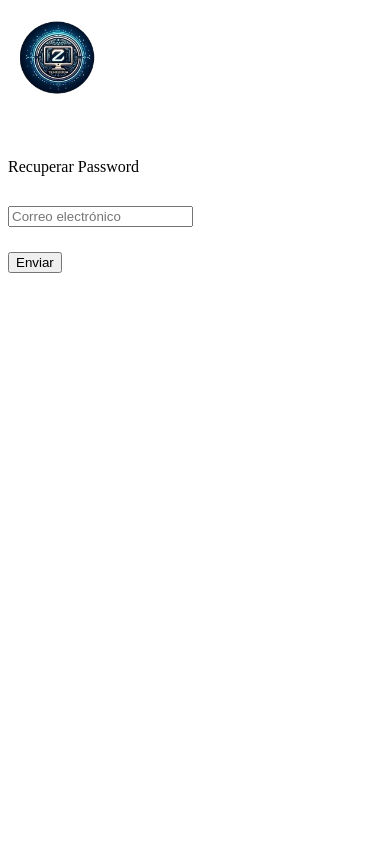
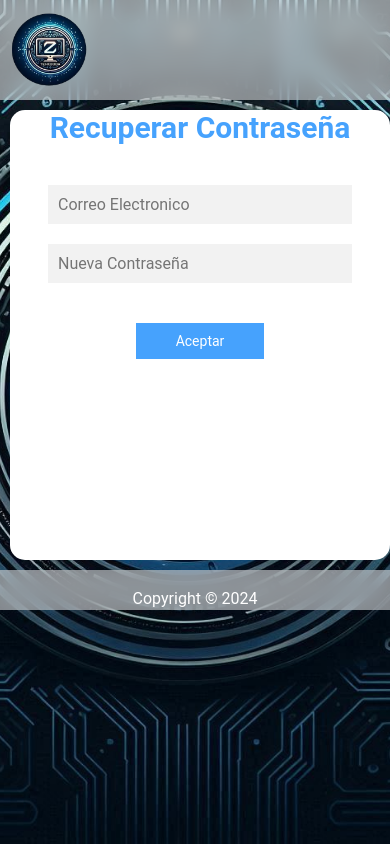
Before and after one commit to Mamorenobob/TecnoODA-2024-2875232, a PHP site: the page made by View/RecuperarContraseña.php in a window 390 px wide. Run offline with PHP 8.4, Linux system fonts and the light colour scheme.

Commit message:
Update RecuperarContraseña.php

```diff
--- a/View/RecuperarContraseña.php
+++ b/View/RecuperarContraseña.php
@@ -13,53 +13,10 @@ if ($conexion === null) {
 }
 
 if (isset($_SESSION['Usuario'])) {
-    header("location:bienvenido.php");
+    header("location:PaginaPrincipal.php");
 }
 
-$mensaje = '';
-if ($_SERVER['REQUEST_METHOD'] === 'POST' && isset($_POST['Correo'])) {
-    $correo = $_POST['Correo'];
 
-    // Validar el formato del correo electrónico
-    if (!filter_var($correo, FILTER_VALIDATE_EMAIL)) {
-        $mensaje = 'El formato del correo electrónico es inválido.';
-    } else {
-        // Preparar la consulta para buscar el correo electrónico
-        $sql = "SELECT * FROM registro WHERE Correo = :email";
-        $stmt = $conexion->prepare($sql);
-        $stmt->bindParam(':email', $correo);
-        $stmt->execute();
-
-        if ($stmt->rowCount() > 0) {
-            // Generar un token para la recuperación de contraseña
-            $token = bin2hex(random_bytes(50));
-
-            // Guardar el token en la base de datos asociado con el usuario
-            $sql = "UPDATE registro SET token_password = :token WHERE Correo = :email";
-            $stmt = $conexion->prepare($sql);
-            $stmt->bindParam(':token', $token);
-            $stmt->bindParam(':email', $correo);
-            $stmt->execute();
-
-            // Enviar el correo electrónico
-            $to = $correo;
-            $subject = 'Recuperación de Contraseña';
-            $message = "Haga clic en el siguiente enlace para recuperar su contraseña: \n";
-            $message .= "http://tu-dominio.com/recuperar_contraseña.php?token=$token";
-            $headers = 'From: no-reply@tu-dominio.com' . "\r\n" .
-                       'Reply-To: no-reply@tu-dominio.com' . "\r\n" .
-                       'X-Mailer: PHP/' . phpversion();
-
-            if (mail($to, $subject, $message, $headers)) {
-                $mensaje = 'Se ha enviado un enlace de recuperación de contraseña a su correo electrónico.';
-            } else {
-                $mensaje = 'No se pudo enviar el correo electrónico. Por favor, intente de nuevo más tarde.';
-            }
-        } else {
-            $mensaje = 'No existe un correo en la base de datos.';
-        }
-    }
-}
 ?>
 <!DOCTYPE html>
 <html lang="es">
@@ -67,38 +24,127 @@ if ($_SERVER['REQUEST_METHOD'] === 'POST' && isset($_POST['Correo'])) {
     <meta charset="UTF-8">
     <meta name="viewport" content="width=device-width, initial-scale=1.0">
     <title>Recuperar Contraseña</title>
-    <!-- Incluye tus archivos CSS aquí -->
+    <link rel="stylesheet" href="../Model/Css/Style.css">
+    <style>
+        .contenedor_todo{
+            background-color: white;
+            width: 380px;
+            height: 450px;
+            border-radius: 15px;
+            text-align: center;
+            margin: 10px;
+        }
+        .contenedor_todo form input{
+            width: 80%;
+            margin-top: 20px;
+            padding: 10px;
+            border: none;
+            top: 45%;
+            background: #f2f2f2;
+            font-size: 16px;
+            outline: none;
+
+        }
+        .contenedor_todo form button{
+        padding: 10px 40px;
+        margin-top: 40px;
+        border: none;
+        font-size: 14px;
+        background: #46A2FD;
+        color: white;
+        cursor: pointer;
+        outline: none;
+    }
+        .contenedor_todo form h1{
+        font-size: 30px;
+        text-align: center;
+        margin-bottom: 20px;
+        color: #46A2FD;
+    }
+
+    </style>
 </head>
 <body>
-    <div class="container">
-        <div id="loginbox" style="margin-top:50px;" class="mainbox col-md-6 col-md-offset-3 col-sm-8 col-sm-offset-2">
-            <div class="panel panel-info">
-                <div class="panel-heading">
-                    <div class="panel-title">Recuperar Password</div>
-                </div>
-                <div style="padding-top:30px" class="panel-body">
-                    <?php if ($mensaje): ?>
-                        <div class="alert <?php echo strpos($mensaje, 'error') !== false ? 'alert-danger' : 'alert-success'; ?> col-sm-12">
-                            <?php echo $mensaje; ?>
-                        </div>
-                    <?php endif; ?>
-                    <form id="loginform" class="form-horizontal" role="form" action="<?php echo htmlspecialchars($_SERVER['PHP_SELF']); ?>" method="POST" autocomplete="off">
-                        <div style="margin-bottom: 25px" class="input-group">
-                            <span class="input-group-addon"><i class="glyphicon glyphicon-user"></i></span>
-                            <input id="email" type="email" class="form-control" name="Correo" placeholder="Correo electrónico" required>
-                        </div>
-                        <div style="margin-top:10px" class="form-group">
-                            <div class="col-sm-12 controls">
-                                <button id="btn-login" type="submit" class="btn btn-success">Enviar</button>
-                            </div>
-                        </div>
-                        <div class="form-group">
-                            <div class="col-md-12 control"></div>
-                        </div>
-                    </form>
-                </div>
-            </div>
-        </div>
+    <center>
+    <div class="contenedor_todo">
+        <form action="#" method="POST">
+            <h1>
+                Recuperar Contraseña
+            </h1>
+            <input type="email" name="Verificacion" id="" placeholder="Correo Electronico">
+            <br>
+            <input type="password" name="pw" id="" placeholder="Nueva Contraseña">
+            <br>
+            <button>Aceptar</button>
+        </form>
     </div>
+    </center>
+
+
+
 </body>
+<footer>
+<?php
+    require '../View/Footer.php';
+?>
+</footer>
 </html>
+<?php
+// Conexión a la base de datos (asegúrate de definir la variable $conexion)
+
+// Verificar si el formulario ha sido enviado
+if ($_SERVER["REQUEST_METHOD"] === "POST") {
+    // Obtener el correo y la nueva contraseña del formulario
+    $verificarCorreo = $_POST['Verificacion'];
+    $nuevaPassword = $_POST['pw'];
+
+    // Preparar la consulta para verificar si el correo existe
+    $queryEmail = 'SELECT Correo FROM registro WHERE Correo = :correo';
+    $stmtQuery = $conexion->prepare($queryEmail);
+    $stmtQuery->bindParam(':correo', $verificarCorreo, PDO::PARAM_STR);
+    $stmtQuery->execute();
+    $resultadoEmail = $stmtQuery->fetch(PDO::FETCH_ASSOC);
+
+    // Verificar si el correo existe en la base de datos
+    if ($resultadoEmail) {
+        // Preparar la consulta para actualizar el token_password y token_request
+        $updateToken = 'UPDATE registro SET token_password = :token_password, token_request = 1 WHERE Correo = :correo';
+        $stmtUpdate = $conexion->prepare($updateToken);
+        $stmtUpdate->bindParam(':token_password', $nuevaPassword, PDO::PARAM_STR);
+        $stmtUpdate->bindParam(':correo', $verificarCorreo, PDO::PARAM_STR);
+        $stmtUpdate->execute();
+        echo "<script>
+                alert('Correo enviado con éxito');
+              </script>";
+              // Definir la consulta para obtener el token_request
+              $token_request = 'SELECT token_request FROM registro WHERE Correo = :correo';
+              $stmtRequest = $conexion->prepare($token_request);
+              $stmtRequest->bindParam(':correo', $verificarCorreo, PDO::PARAM_STR);
+
+              // Ejecutar la consulta
+              $stmtRequest->execute();
+
+              // Obtener el resultado
+              $resultado = $stmtRequest->fetchColumn(); // Esto obtiene el valor de la primera columna del primer registro
+
+              if ($resultado == 1) {
+                $ChangePw = 'UPDATE registro SET Contrasenia = :token_password, token_request = 0 Where Correo = :correo';
+                $stmtChange = $conexion->prepare($ChangePw);
+                $stmtChange->bindParam(':Contrasenia', $nuevaPassword, PDO::PARAM_STR);
+                $stmtChange->bindParam(':correo', $verificarCorreo, PDO::PARAM_STR);
+                $stmtChange->execute();
+                echo "<script>
+                   alert('Contraseña cambiada exitosamente');
+               </script>";
+              }else{
+                echo "<script>
+                   alert('Error');
+                  </script>";
+              }
+    } else {
+        echo "<script>
+                alert('Correo no válido');
+              </script>";
+    }
+}
+?>
```
